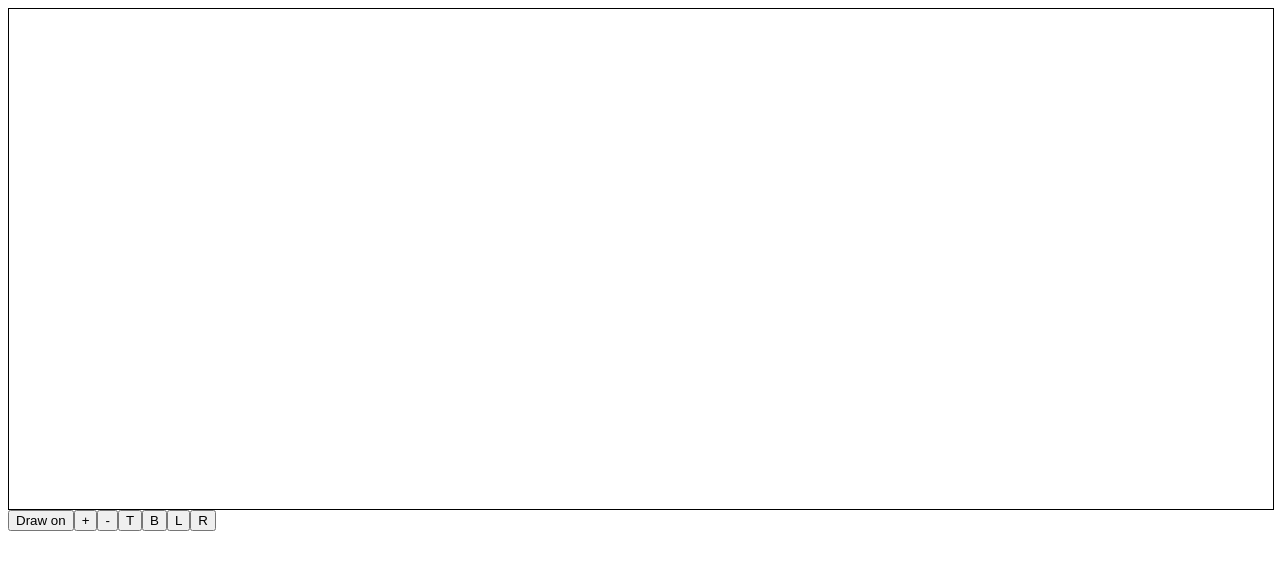
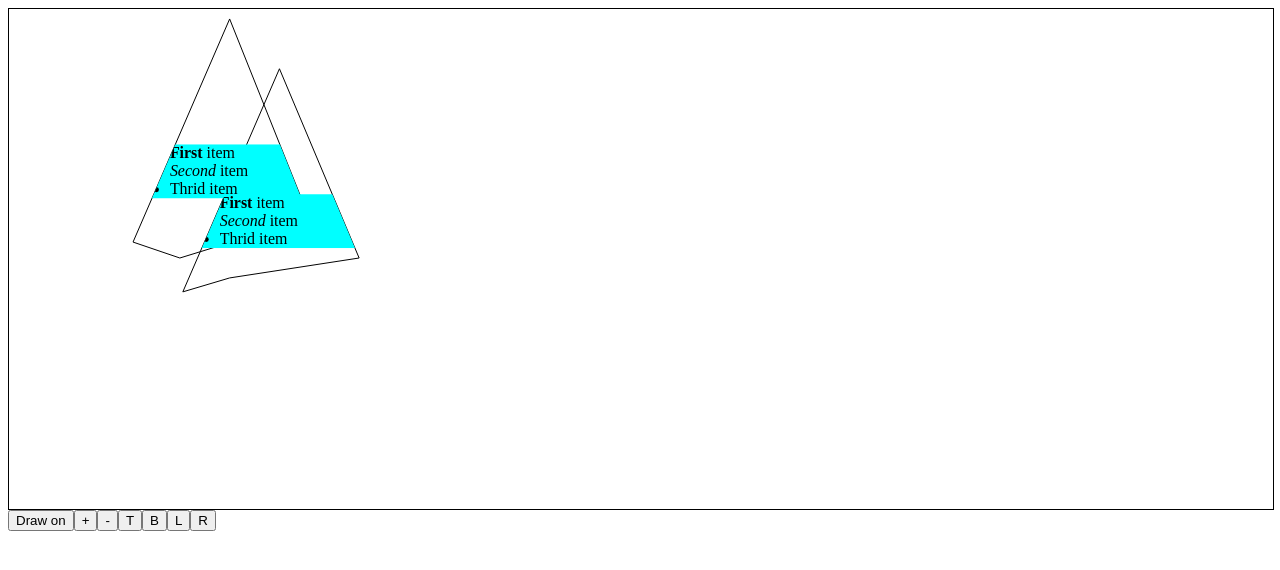
Before and after one commit to N6MCA51593/it-tasker, a React (Create React App) app in the folder client/: page / in a window 1280 px wide. Shown: the top 570 px of the page. Built offline with nearby package versions, Linux system fonts and the light colour scheme; the HTML template or start-up script is replaced by a standard one.

Commit message:
Dimensions done

```diff
--- a/client/jsconfig.json
+++ /dev/null
@@ -1,6 +0,0 @@
-{
-  "compilerOptions": {
-    "baseUrl": "src"
-  },
-  "include": ["src"]
-}
--- a/client/package.json
+++ b/client/package.json
@@ -6,6 +6,7 @@
     "@testing-library/jest-dom": "^4.2.4",
     "@testing-library/react": "^9.5.0",
     "@testing-library/user-event": "^7.2.1",
+    "debounce": "^1.2.0",
     "react": "^16.13.1",
     "react-dom": "^16.13.1",
     "react-scripts": "3.4.1"
--- a/client/src/components/geometry/GeometryDrawing.js
+++ b/client/src/components/geometry/GeometryDrawing.js
@@ -1,24 +1,20 @@
-import React, { useRef, useState, Fragment, useEffect } from 'react';
-//import Layout from './Layout';
+import React, { useRef, useState, Fragment } from 'react';
 import Wall from './Wall';
+import Test from './Test';
 import useZoom from './useZoom';
 import usePan from './usePan';
-//import Room from './Room';
+import useDimensions from './useDimensions';
 
 const GeometryDrawing = () => {
   const [walls, setWalls] = useState([]);
   const [activeWall, setActiveWall] = useState(null);
   const [mode, setMode] = useState('draw');
-  const [parentDimensions, setParentDimensions] = useState(null);
+
+  const ref = useRef();
 
   const { zoomLvl, zoomIn, zoomOut } = useZoom();
   const { panH, panV, panHLvl, panVLvl } = usePan();
-
-  const ref = useRef();
-
-  useEffect(() => {
-    setParentDimensions(ref.current.getBoundingClientRect());
-  }, []);
+  const { width, height } = useDimensions(ref);
 
   const getRelCoord = e => {
     const boundingRect = ref.current.getBoundingClientRect();
@@ -80,10 +76,11 @@ const GeometryDrawing = () => {
         className='draw-area'
       >
         <svg
-          viewBox={`${panHLvl} ${panVLvl} ${
-            parentDimensions?.width * zoomLvl
-          } ${parentDimensions?.height * zoomLvl}`}
+          viewBox={`${panHLvl} ${panVLvl} ${width * zoomLvl} ${
+            height * zoomLvl
+          }`}
         >
+          <Test />
           {activeWall && <Wall {...activeWall} />}
           {walls.map((e, i) => (
             <Wall
--- /dev/null
+++ b/client/src/components/geometry/Test.js
@@ -0,0 +1,79 @@
+import React, { Fragment } from 'react';
+//import PropTypes from 'prop-types'
+
+const Test = props => {
+  return (
+    <Fragment>
+      <defs>
+        <clipPath id='clipPath'>
+          <polygon
+            points='220,10 300,210 170,250 123,234'
+            fill='none'
+            stroke='black'
+          />
+        </clipPath>
+        <clipPath id='clipPath2'>
+          <polygon
+            points='270,60 350,250 220,270 173,284'
+            fill='none'
+            stroke='black'
+          />
+        </clipPath>
+      </defs>
+      <polygon
+        points='220,10 300,210 170,250 123,234'
+        fill='none'
+        stroke='black'
+      />
+      <polygon
+        points='270,60 350,250 220,270 173,284'
+        fill='none'
+        stroke='black'
+      />
+      <foreignObject
+        x='120'
+        y='120'
+        width='180'
+        height='180'
+        clipPath='url(#clipPath)'
+      >
+        <div xmlns='http://www.w3.org/1999/xhtml' className='fo'>
+          <ul>
+            <li>
+              <strong>First</strong> item
+            </li>
+
+            <li>
+              <em>Second</em> item
+            </li>
+            <li>Thrid item</li>
+          </ul>
+        </div>
+      </foreignObject>
+      <foreignObject
+        x='170'
+        y='170'
+        width='180'
+        height='180'
+        clipPath='url(#clipPath2)'
+      >
+        <div xmlns='http://www.w3.org/1999/xhtml' className='fo'>
+          <ul>
+            <li>
+              <strong>First</strong> item
+            </li>
+
+            <li>
+              <em>Second</em> item
+            </li>
+            <li>Thrid item</li>
+          </ul>
+        </div>
+      </foreignObject>
+    </Fragment>
+  );
+};
+
+//Test.propTypes = {}
+
+export default Test;
--- /dev/null
+++ b/client/src/components/geometry/useDimensions.js
@@ -0,0 +1,32 @@
+import { useEffect, useState } from 'react';
+import debounce from 'debounce';
+
+const useDimensions = ref => {
+  const [dimensions, setDimensions] = useState({ width: 0, height: 0 });
+  const [isLoaded, setIsLoaded] = useState(false);
+
+  const updateDimensions = debounce(() => {
+    if (ref.current) {
+      const { width, height } = ref.current.getBoundingClientRect();
+      setDimensions({ width, height });
+    }
+  }, 50);
+
+  useEffect(() => {
+    if (ref.current && !isLoaded) {
+      setIsLoaded(true);
+      setDimensions(ref.current.getBoundingClientRect());
+    }
+  }, [ref, isLoaded]);
+
+  useEffect(() => {
+    window.addEventListener('resize', updateDimensions);
+    return () => {
+      window.removeEventListener('resize', updateDimensions);
+    };
+  }, [updateDimensions]);
+
+  return { width: dimensions.width, height: dimensions.height };
+};
+
+export default useDimensions;
--- a/client/src/styles/App.scss
+++ b/client/src/styles/App.scss
@@ -7,3 +7,7 @@ svg {
   width: 100%;
   height: 100%;
 }
+
+.fo {
+  background-color: aqua;
+}
--- a/package.json
+++ b/package.json
@@ -17,7 +17,7 @@
   "bugs": {
     "url": "https://github.com/N6MCA51593/it-tasker/issues"
   },
-  "homepage": "https://github.com/N6MCA51593/it-tasker#readme",
+  "homepage": "https://github.com/N6MCA51593/it-tasker/",
   "dependencies": {
     "node-sass": "^4.14.1"
   }
```
Also changed, not shown: client/src/components/geometry/Room.js (deleted, +0 -10 lines), client/src/components/geometry/Wall.js (+0 -13 lines), 1 other file (tests, documents, lock files or other folders).
